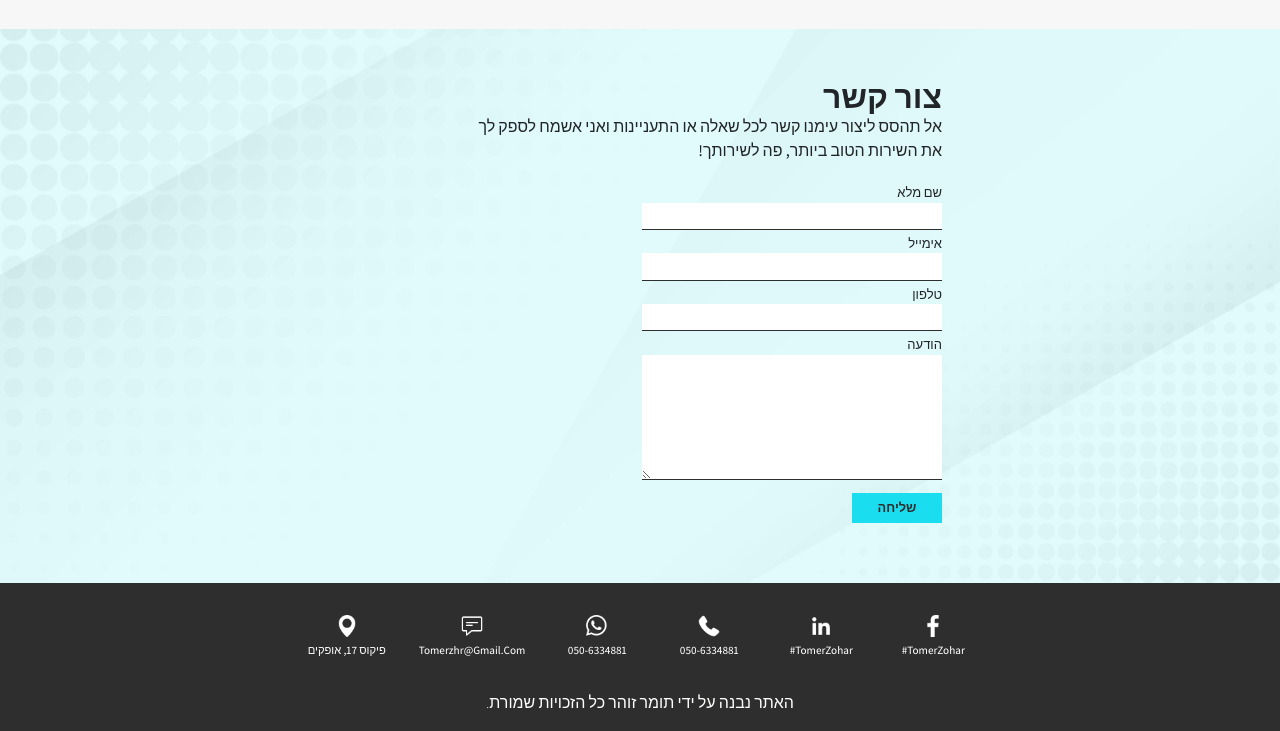
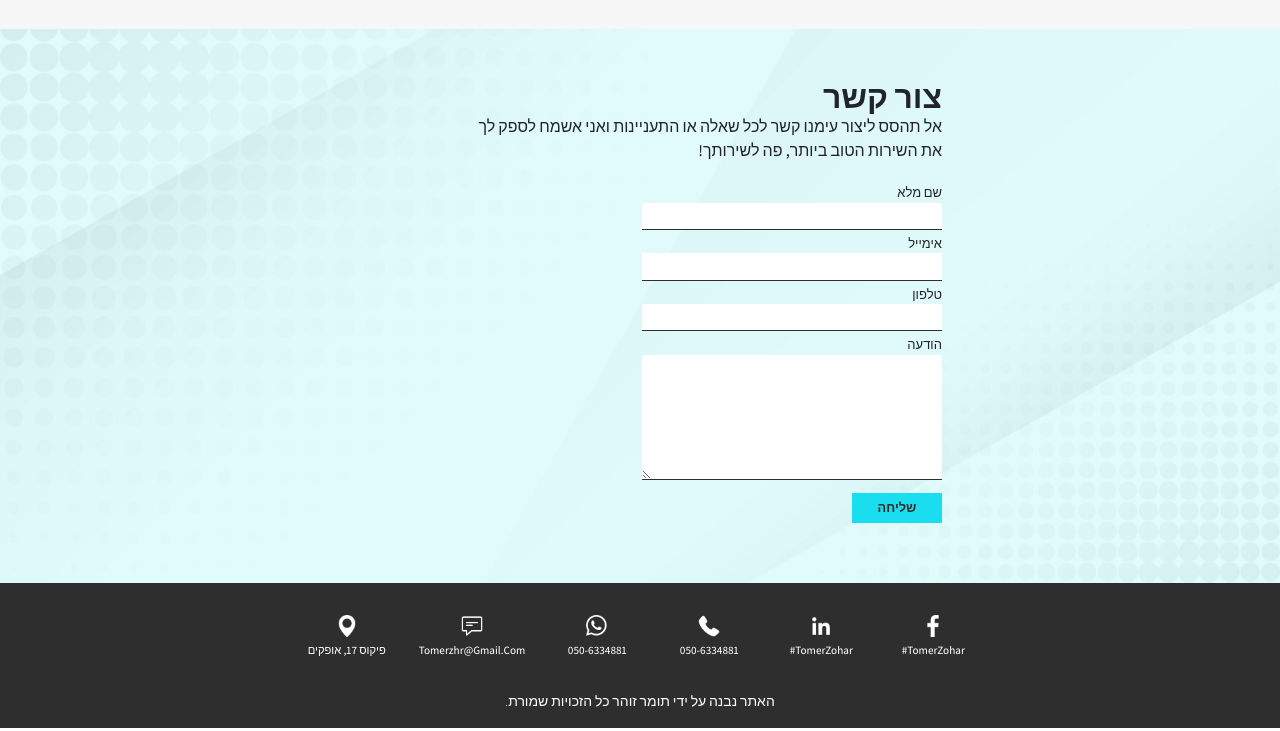
Before and after one commit to Tomerzhr/Portfolio, a plain HTML site: page index.html in a window 1280 px wide. Shown: the part 1763-2494 px from the top of the page. Drawn offline with nearby package versions, Linux system fonts and the light colour scheme.

Commit message:
final final

```diff
--- a/style.css
+++ b/style.css
@@ -414,6 +414,7 @@ span {
 .rights {
     color: var(--clr-second-200);
     font-weight: var(--fw-regular);
+    font-size: var(--fs-small);
     text-align: center;
     padding-bottom: 16px;
 }
```
